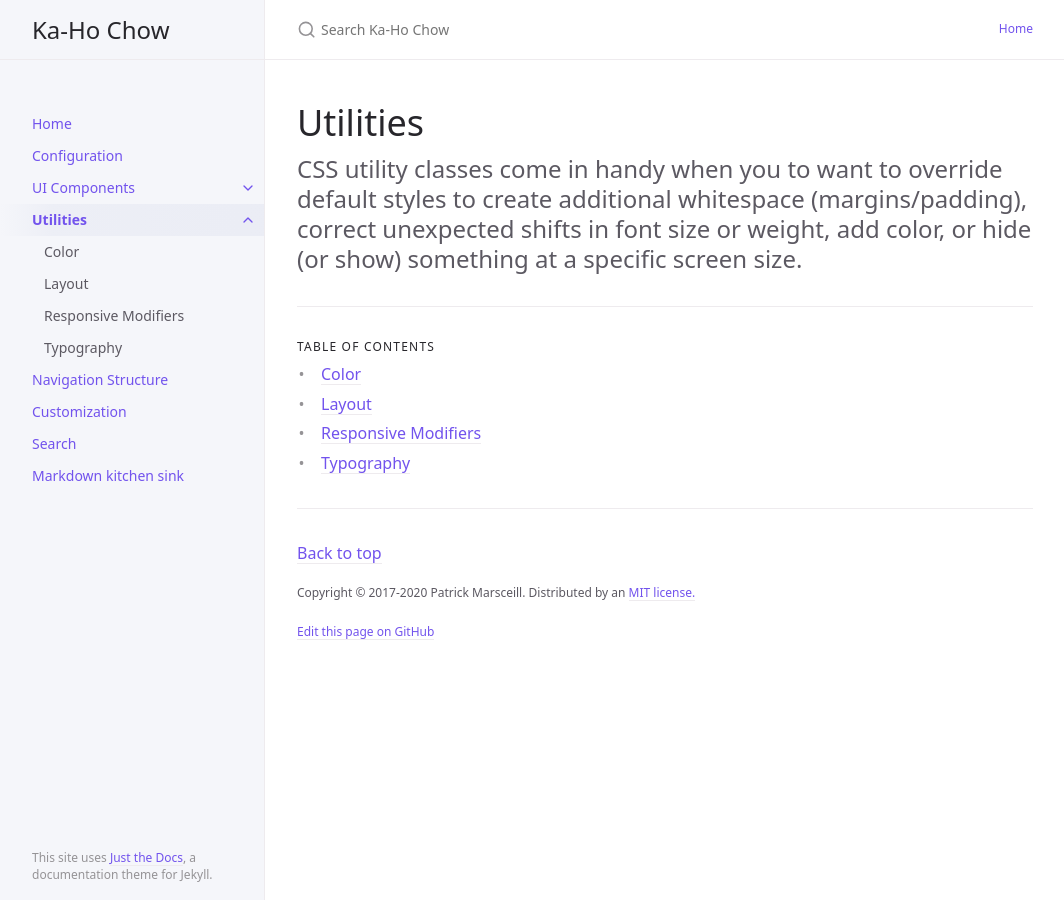
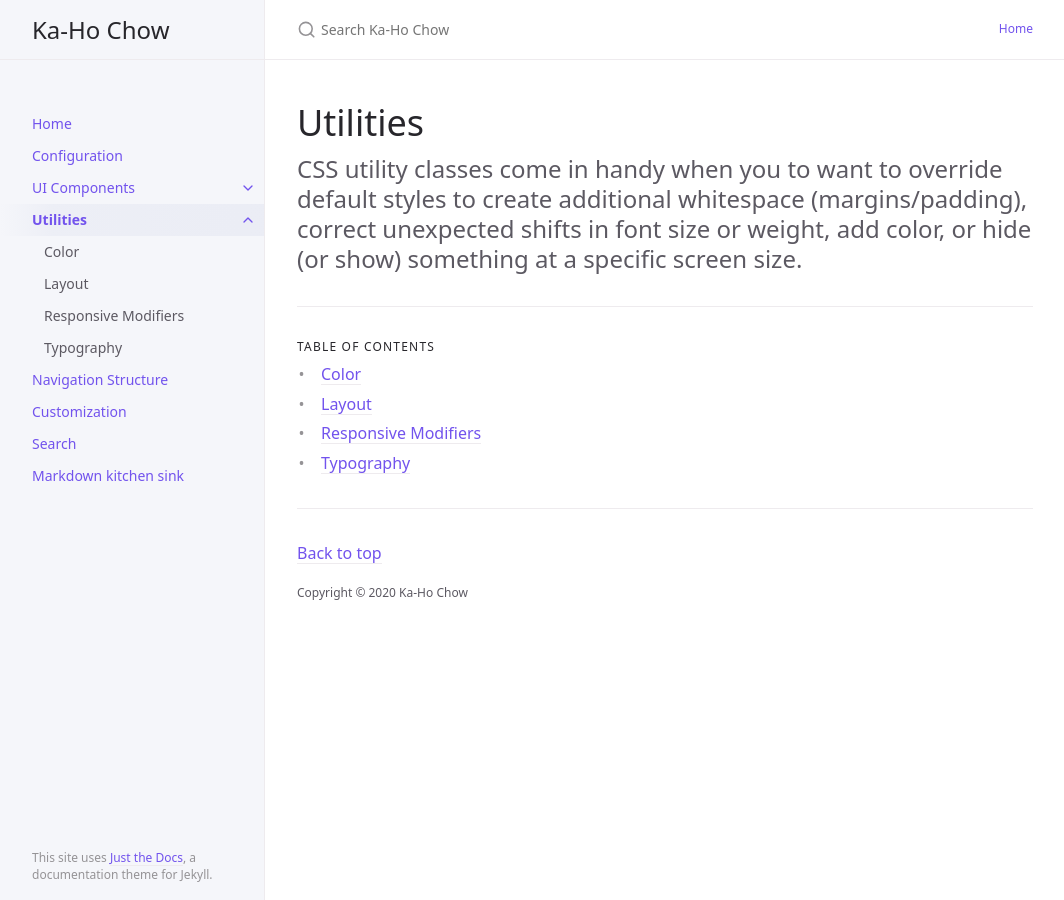
Before and after one commit to khchow-gt/projects, a Jekyll site: the page built from docs/utilities/utilities.md, in a window 1280 px wide. Shown: the whole page, without its empty margins (107-1171 px from the left). Built offline with Jekyll 4.4.1, drawn with Linux system fonts in a browser that asks for light colours.

Commit message:
Update _config.yml

```diff
--- a/_config.yml
+++ b/_config.yml
@@ -65,7 +65,7 @@ heading_anchors: true
 # Aux links for the upper right navigation
 aux_links:
   "Home":
-    - "//github.com/pmarsceill/just-the-docs"
+    - "//khchow.com"
 
 # Makes Aux links open in a new tab. Default is false
 aux_links_new_tab: false
@@ -81,7 +81,7 @@ nav_sort: case_sensitive # Capital letters sorted before lowercase
 back_to_top: true
 back_to_top_text: "Back to top"
 
-footer_content: "Copyright &copy; 2017-2020 Patrick Marsceill. Distributed by an <a href=\"https://github.com/pmarsceill/just-the-docs/tree/master/LICENSE.txt\">MIT license.</a>"
+footer_content: "Copyright &copy; 2020 Ka-Ho Chow</a>"
 
 # Footer last edited timestamp
 last_edit_timestamp: true # show or hide edit time - page must have `last_modified_date` defined in the frontmatter
@@ -90,7 +90,7 @@ last_edit_time_format: "%b %e %Y at %I:%M %p" # uses ruby's time format: https:/
 
 
 # Footer "Edit this page on GitHub" link text
-gh_edit_link: true # show or hide edit this page link
+gh_edit_link: false # show or hide edit this page link
 gh_edit_link_text: "Edit this page on GitHub"
 gh_edit_repository: "https://github.com/pmarsceill/just-the-docs" # the github URL for your repo
 gh_edit_branch: "master" # the branch that your docs is served from
@@ -102,7 +102,7 @@ color_scheme: nil
 
 # Google Analytics Tracking (optional)
 # e.g, UA-1234567-89
-ga_tracking: UA-2709176-10
+ga_tracking: UA-116655158-2
 ga_tracking_anonymize_ip: true # Use GDPR compliant Google Analytics settings (true/nil by default)
 
 plugins:
```
